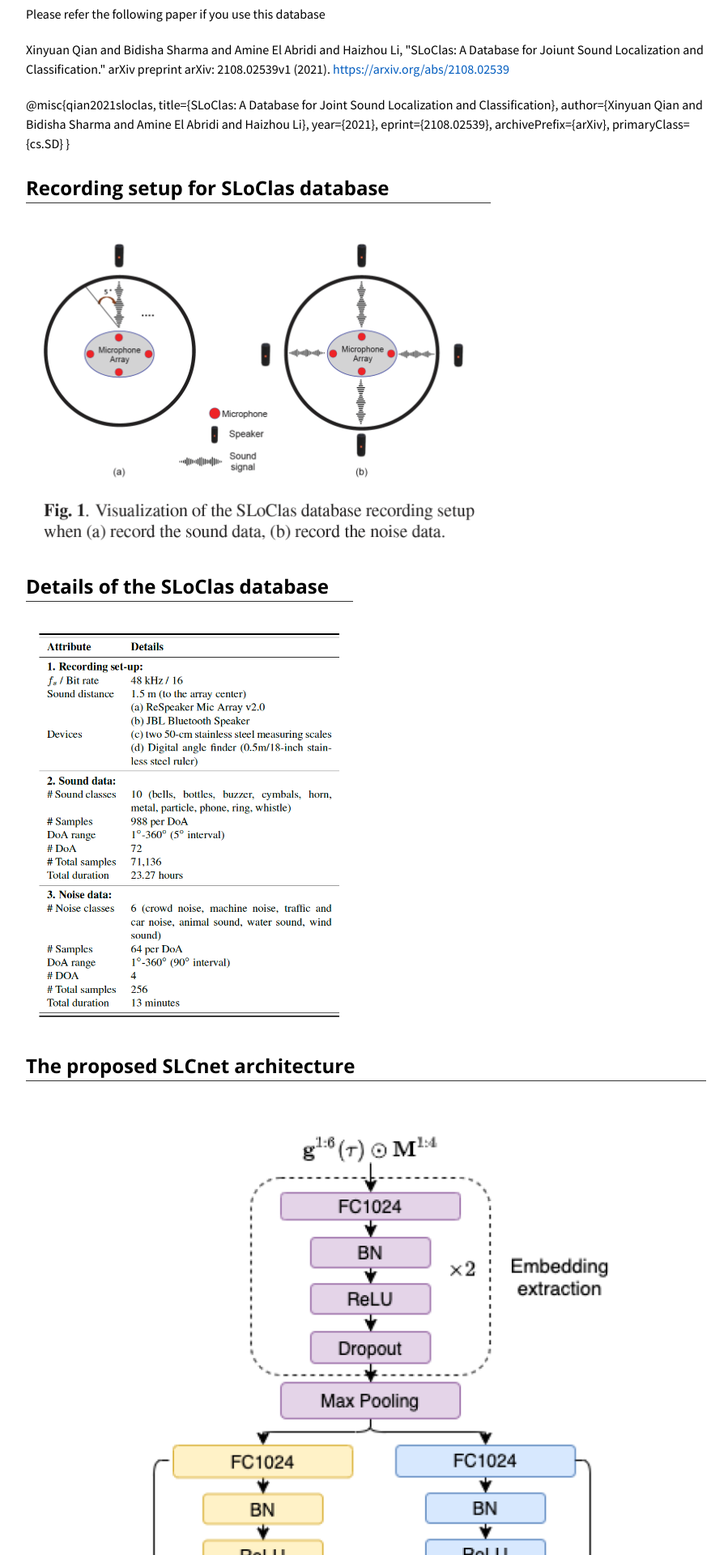
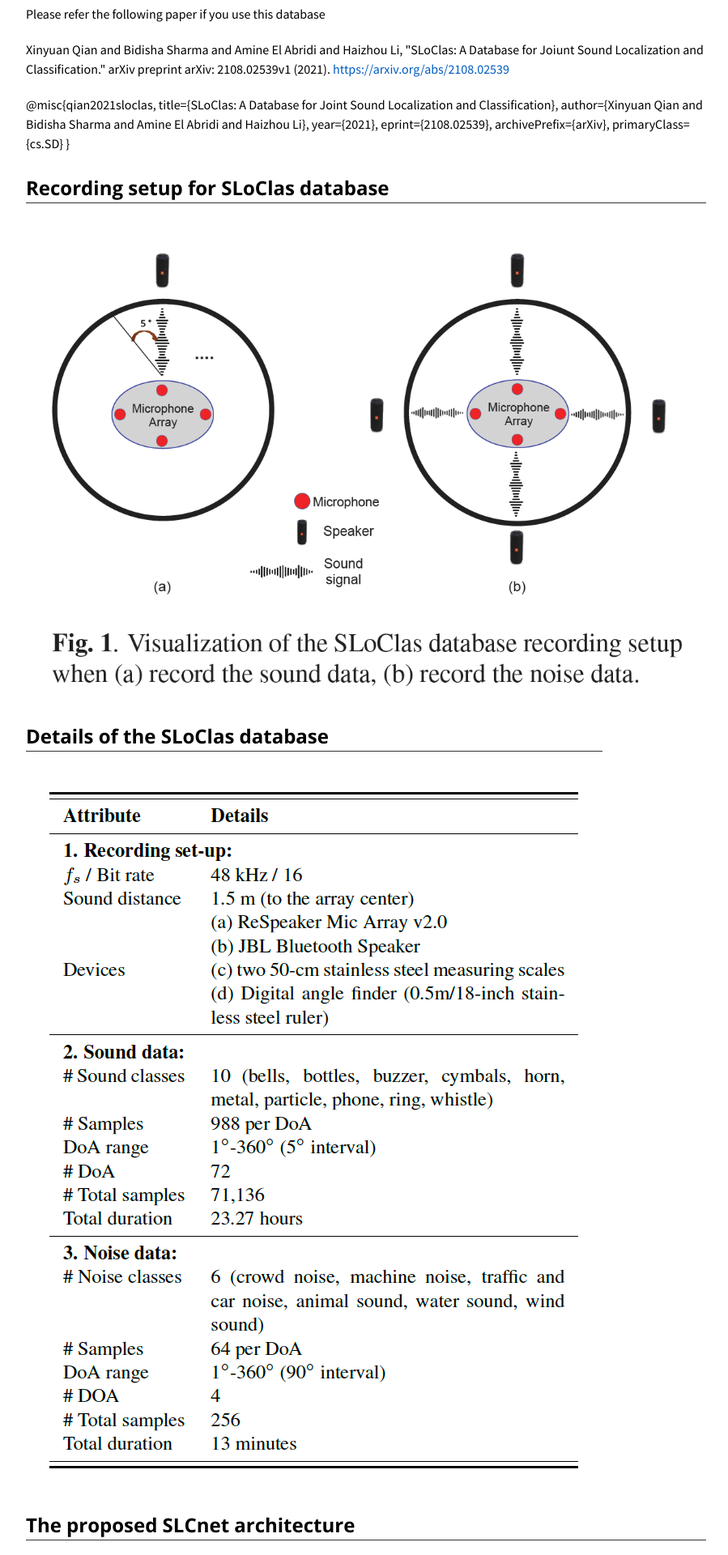
Before and after one commit to bidishasharma/bidishasharma.github.io, a Jekyll site: the page SLoClass/index.html, which Jekyll copies as it is, in a window 1280 px wide. Shown: the part 1033-2953 px from the top of the page at 81% size, without its empty margins (188-1087 px from the left). Built offline with Jekyll 4.4.1, drawn with Linux system fonts in a browser that asks for light colours.

Commit message:
Update index.html

```diff
--- a/SLoClass/index.html
+++ b/SLoClass/index.html
@@ -101,7 +101,7 @@
           <div class="flex-item flex-column">
             <h2 class="add-top-margin">Recording setup for SLoClas database</h2>
             <hr>
-            <img class="image" src="img/Recording.png" width="200" height="400">
+            <img class="image" src="img/Recording.png" width="50%" height="50%">
             </h2>
           </div>
         </div>
@@ -110,7 +110,7 @@
           <div class="flex-item flex-column">
             <h2 class="add-top-margin">Details of the SLoClas database</h2>
             <hr>
-            <img class="image" src="img/Table.png" width="200" height="500">
+            <img class="image" src="img/Table.png" width="50%" height="50%">
             </h2>
           </div>
         </div>
@@ -118,7 +118,7 @@
          <div class="flex-item flex-column">
           <h2 class="add-top-margin">The proposed SLCnet architecture </h2>
            <hr>
-          <img class="image" src="img/SLcNet.png" width="60%" height="60%">
+          <img class="image" src="img/SLcNet.png" width="50%" height="50%">
           </h2>
         </div>
 
```
